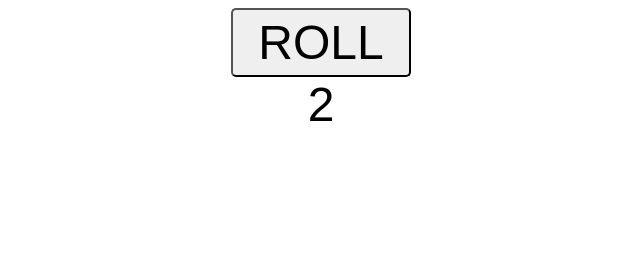
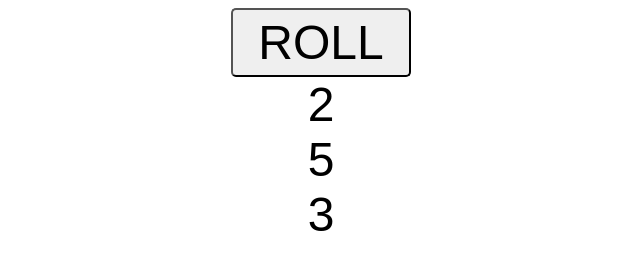
Before and after one commit to shanita17/SoloPractice_2, a plain HTML site: page index.html in a window 1280 px wide. Both pictures are taken after a click on the button "ROLL". Shown: the whole page, without its empty margins (319-959 px from the left). Drawn offline with Linux system fonts and the light colour scheme.

Commit message:
Added HTML, CSS & JAVASCRIPT times 3 Instead of one die being generated, there's 3

```diff
--- a/index.html
+++ b/index.html
@@ -8,7 +8,9 @@
 </head>
 <body>
     <button id="myButton">ROLL</button><br>
-    <label id="myLabel"></label>
+    <label id="label1" class="myLabels"></label><br>
+    <label id="label2" class="myLabels"></label><br>
+    <label id="label3" class="myLabels"></label><br>
     <script src="index.js"></script>         <!--REMEMBER!!!!!-->
 </body>
 </html>
--- a/index.js
+++ b/index.js
@@ -11,14 +11,24 @@ let randomNum = Math.floor(Math.random() * 6) + 1; //This function utilises the
 console.log(randomNum);
 */
 const myButton = document.getElementById("myButton");
-const myLabel = document.getElementById("myLabel");
+const label1 = document.getElementById("label1");
+const label2 = document.getElementById("label2");
+const label3 = document.getElementById("label3");
+
+
 
 const min = 1;
 const max = 6;
 
-let randomNum;
+let randomNum1;
+let randomNum2;
+let randomNum3;
 
 myButton.onclick = function(){
-    randomNum = Math.floor(Math.random() * max) + min;
-    myLabel.textContent = randomNum;
+    randomNum1 = Math.floor(Math.random() * max) + min;
+    randomNum2 = Math.floor(Math.random() * max) + min;
+    randomNum3 = Math.floor(Math.random() * max) + min;
+    label1.textContent = randomNum1;
+    label2.textContent = randomNum2;
+    label3.textContent = randomNum3;
 }
--- a/style.css
+++ b/style.css
@@ -7,6 +7,6 @@ body{
     padding: 5px 25px;
     border-radius: 5px;
 }
-#myLabel{
+.myLabels{
     font-size: 3em;
 }
```
